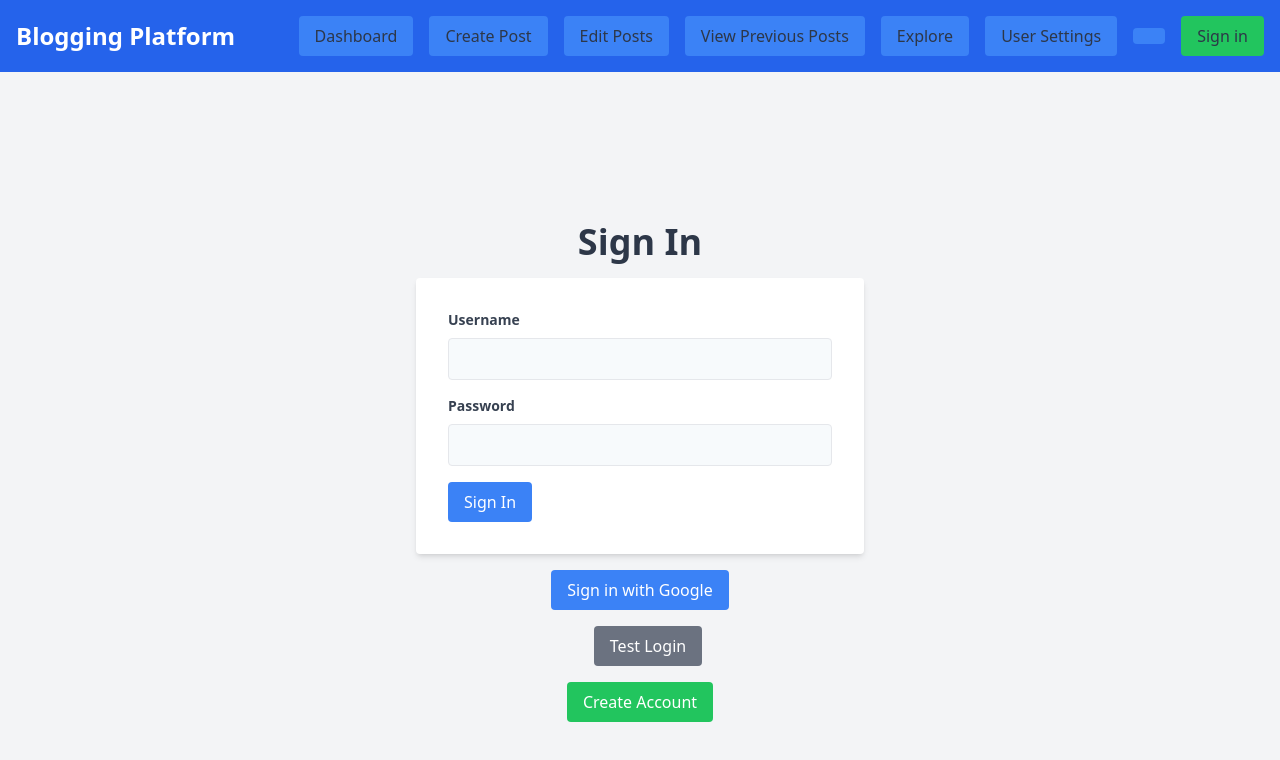
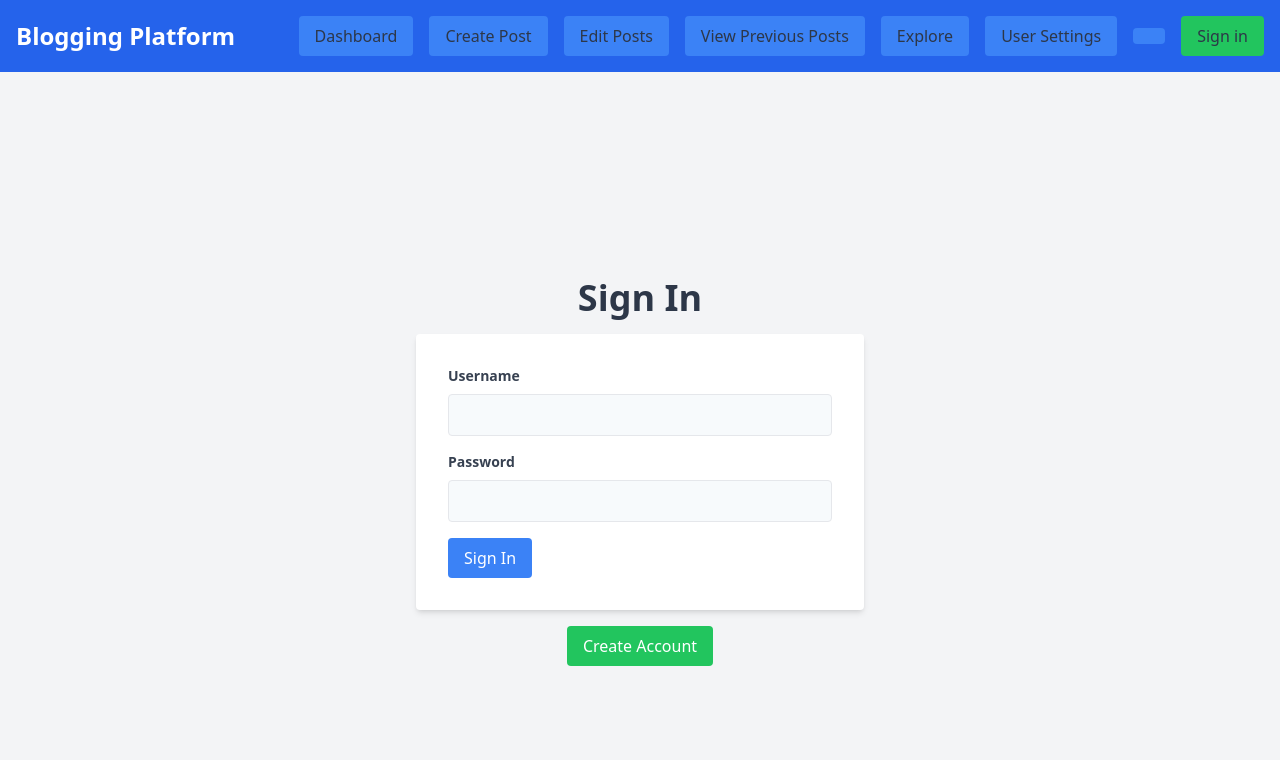
Before and after one commit to boudewijn010/blogging-platform, a Next.js app: page /auth/signin in a window 1280 px wide. Shown: the top 760 px of the page. Built offline with nearby package versions, Linux system fonts and the light colour scheme; no server answers.

Commit message:
Refactor SignIn component by removing unused code and simplifying login process

```diff
--- a/pages/auth/signin.js
+++ b/pages/auth/signin.js
@@ -1,6 +1,6 @@
+import { useState } from "react";
 import { signIn } from "next-auth/react";
 import { useRouter } from "next/router";
-import { useEffect, useState } from "react";
 
 export default function SignIn() {
   const router = useRouter();
@@ -8,25 +8,6 @@ export default function SignIn() {
   const [username, setUsername] = useState("");
   const [password, setPassword] = useState("");
   const [error, setError] = useState("");
-
-  useEffect(() => {
-    console.log("SignIn page loaded");
-  }, []);
-
-  const handleTestLogin = async () => {
-    // Simulate a successful login with username "root" and password "root"
-    const result = await signIn("credentials", {
-      redirect: false,
-      username: "root",
-      password: "root",
-      callbackUrl: callbackUrl || "/dashboard",
-    });
-    if (result.ok) {
-      router.push(result.url);
-    } else {
-      console.error("Test login failed");
-    }
-  };
 
   const handleSubmit = async (e) => {
     e.preventDefault();
@@ -94,18 +75,6 @@ export default function SignIn() {
         </button>
       </form>
       <button
-        onClick={() => signIn("google", { callbackUrl: callbackUrl || "/" })}
-        className="mt-4 px-4 py-2 bg-blue-500 text-white rounded hover:bg-blue-700"
-      >
-        Sign in with Google
-      </button>
-      <button
-        onClick={handleTestLogin}
-        className="mt-4 ml-4 px-4 py-2 bg-gray-500 text-white rounded hover:bg-gray-700"
-      >
-        Test Login
-      </button>
-      <button
         onClick={() => router.push("/register_form")}
         className="mt-4 px-4 py-2 bg-green-500 text-white rounded hover:bg-green-700"
       >
```
